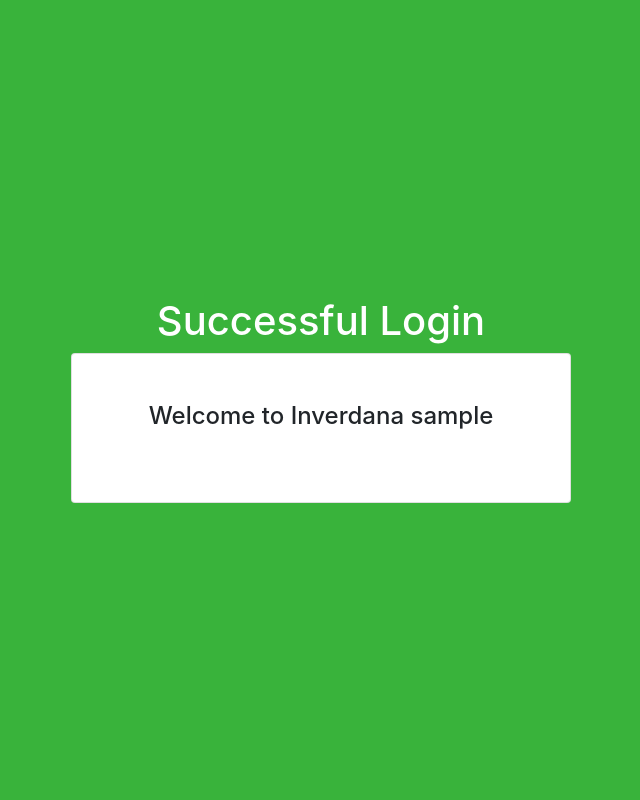
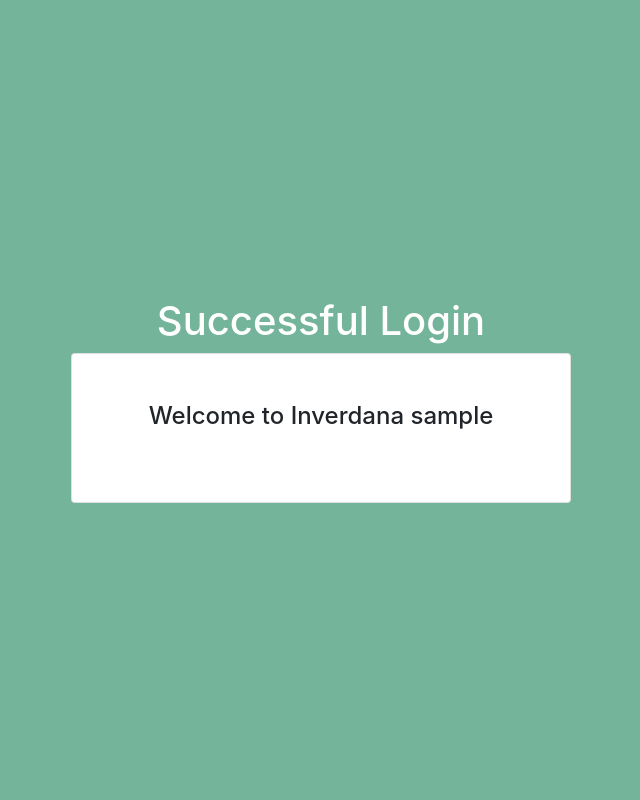
Before and after one commit to 3t4n/Inverdana, a Django app: page / in a window 1280 px wide. Shown: the whole page, without its empty margins (319-959 px from the left). Run offline with Django 3.2, Linux system fonts and the light colour scheme; the visitor is signed in with stand-in values (Sample User, id 1); some libraries are stand-ins or nearby versions.

Commit message:
color de fondo

```diff
--- a/api/static/css/index.css
+++ b/api/static/css/index.css
@@ -3,7 +3,7 @@
     }
     .container-fluid {
       height: 100vh;
-      background-color: #39b33b;
+      background-color: #74b49b;
       display: flex;
       justify-content: center;
       align-items: center;
@@ -26,6 +26,7 @@
       text-decoration: none ;
     }
 
-background{
-color : #74b49b;
+
+body{
+background-color : #74b49b;
 }
```
